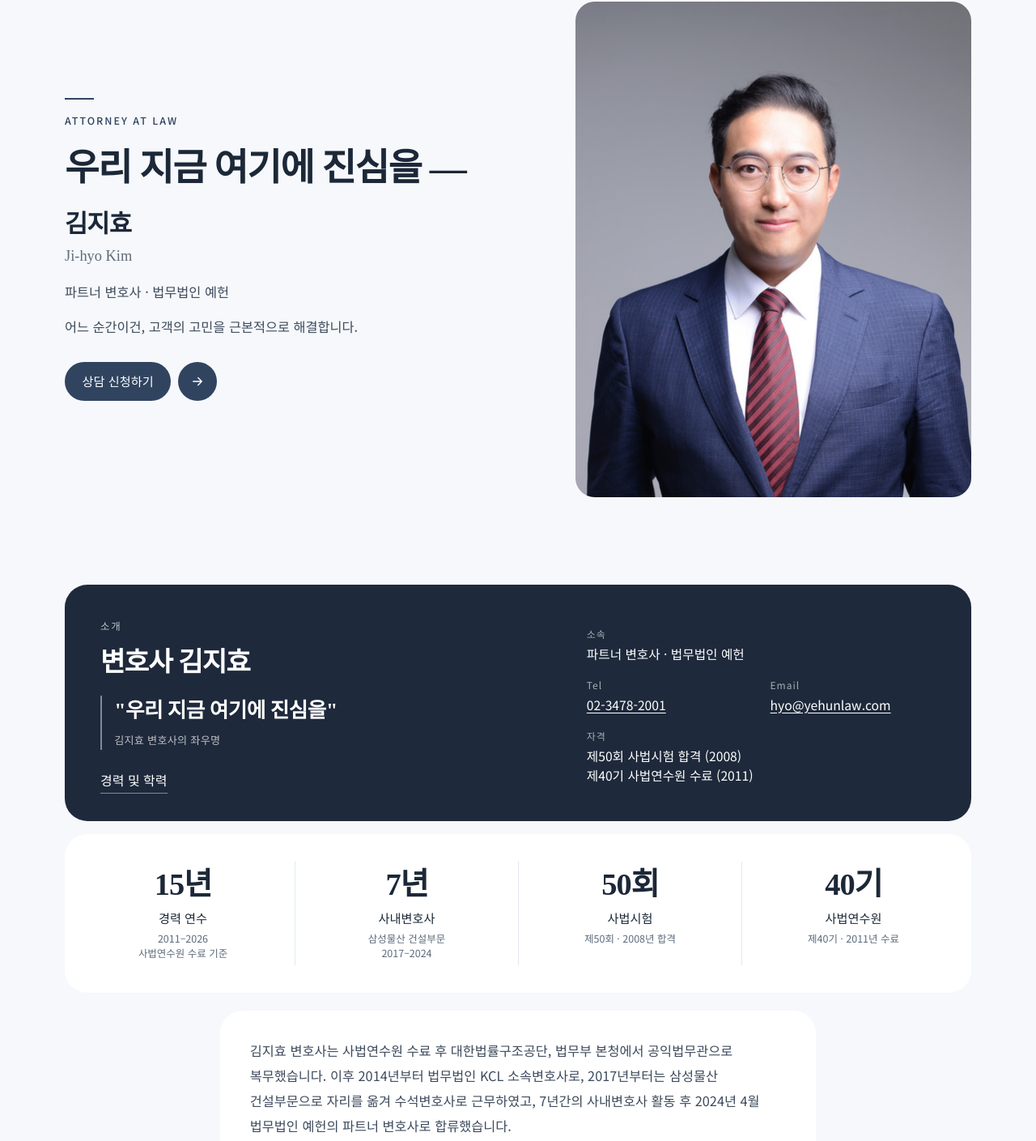
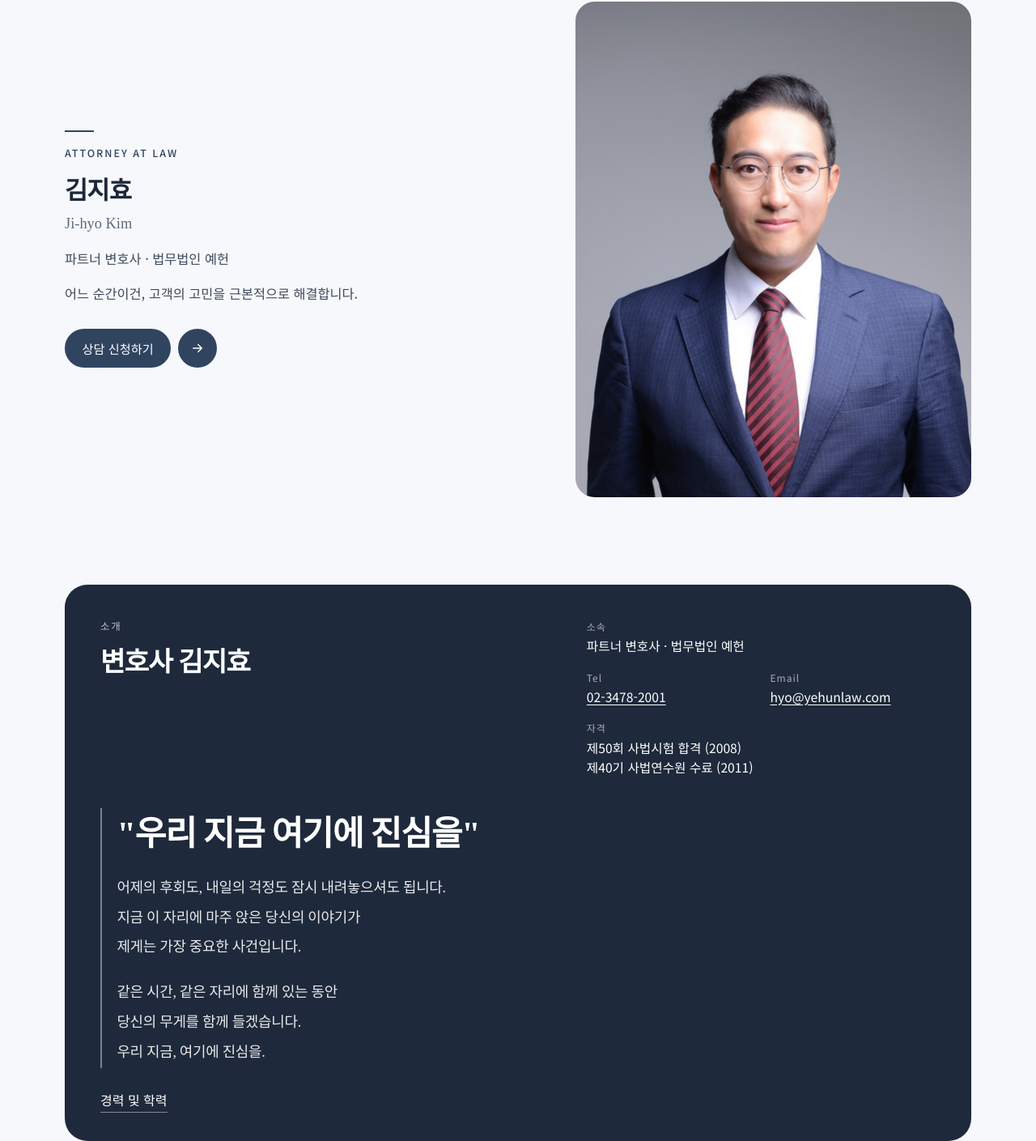
Before and after one commit to hyotime/hyotime.com, a plain HTML site: page index.html in a window 1280 px wide. Shown: the part 183-1592 px from the top of the page at 81% size. Drawn offline with Linux system fonts and the light colour scheme.

Commit message:
소개 칸에서만 좌우명을 강조
첫 화면과 푸터의 좌우명을 빼고, 소개 칸에 좌우명과 그 아래 시를 넣는다.

```diff
--- a/index.html
+++ b/index.html
@@ -356,18 +356,8 @@
     margin-bottom: 1rem;
   }
 
-  .hero-motto {
-    font-family: var(--serif);
-    font-weight: 600;
-    font-size: clamp(2.15rem, 3.6vw, 3.35rem);
-    line-height: 1.35;
-    letter-spacing: -0.03em;
-    color: var(--ink);
-    text-wrap: balance;
-  }
-
   .hero h1 {
-    margin-top: 1.15rem;
+    margin-top: 0;
     font-family: var(--serif);
     font-weight: 600;
     font-size: clamp(1.7rem, 2.4vw, 2.35rem);
@@ -494,19 +484,21 @@
     display: grid;
     grid-template-columns: minmax(0, 1.12fr) minmax(0, 0.88fr);
     column-gap: 3.25rem;
-    align-items: center;
-  }
-
-  .about-lead { grid-column: 1; grid-row: 1; min-width: 0; }
-
-  .about-copy > .about-meta { grid-column: 2; grid-row: 1 / span 2; }
+    align-items: start;
+  }
+
+  .about-lead { display: contents; }
+
+  .about-heading { grid-column: 1; grid-row: 1; min-width: 0; align-self: start; }
+
+  .about-copy > .about-meta { grid-column: 2; grid-row: 1; align-self: start; }
 
   .about-copy > .text-link {
     grid-column: 1;
-    grid-row: 2;
+    grid-row: 3;
     align-self: start;
     justify-self: start;
-    margin-top: 1.45rem;
+    margin-top: 1.55rem;
   }
 
   .kicker {
@@ -527,28 +519,35 @@
   }
 
   .about-motto {
-    margin: 1.15rem 0 0;
-    padding-left: 0.95rem;
-    border-left: 2px solid rgba(255, 255, 255, 0.45);
-  }
-
-  .about-motto p {
+    grid-column: 1 / -1;
+    grid-row: 2;
+    margin: 2.35rem 0 0;
+    padding: 0.1rem 0 0.1rem 1.15rem;
+    border-left: 2px solid rgba(255, 255, 255, 0.42);
+  }
+
+  .about-motto-title {
     font-family: var(--serif);
     font-weight: 600;
-    font-size: clamp(1.35rem, 2vw, 1.7rem);
-    line-height: 1.45;
-    letter-spacing: -0.02em;
+    font-size: clamp(1.95rem, 3.3vw, 2.75rem);
+    line-height: 1.4;
+    letter-spacing: -0.03em;
     color: #fff;
-  }
-
-  .about-motto cite {
-    display: block;
-    margin-top: 0.45rem;
-    font-style: normal;
-    font-size: 0.82rem;
-    letter-spacing: 0.02em;
-    color: rgba(255, 255, 255, 0.7);
-  }
+    text-wrap: balance;
+  }
+
+  .about-verses { margin-top: 1.2rem; max-width: 40rem; }
+
+  .about-verses p {
+    font-family: var(--serif);
+    font-weight: 500;
+    font-size: clamp(1.02rem, 1.4vw, 1.14rem);
+    line-height: 2.05;
+    letter-spacing: -0.015em;
+    color: rgba(255, 255, 255, 0.9);
+  }
+
+  .about-verses p + p { margin-top: 1.2rem; }
 
   .about-meta {
     display: grid;
@@ -1103,6 +1102,12 @@
     .about-card { padding: 1.55rem 1.25rem 1.4rem; }
 
     .about-copy { display: block; }
+
+    .about-lead { display: block; }
+
+    .about-motto { margin-top: 1.35rem; padding-left: 0.95rem; }
+
+    .about-verses { max-width: none; }
 
     .about-meta { margin-top: 1.4rem; }
 
@@ -1205,7 +1210,6 @@
       <div>
         <div class="hero-rule" aria-hidden="true"></div>
         <p class="eyebrow">Attorney at Law</p>
-        <p class="hero-motto">우리 지금 여기에 진심을 —</p>
         <h1 id="hero-name">김지효</h1>
         <p class="hero-roman">Ji-hyo Kim</p>
         <p class="hero-role">파트너 변호사 · 법무법인 예헌</p>
@@ -1230,11 +1234,16 @@
       <article class="about-card">
         <div class="about-copy">
           <div class="about-lead">
-            <p class="kicker">소개</p>
-            <h2 id="about-title">변호사 김지효</h2>
+            <div class="about-heading">
+              <p class="kicker">소개</p>
+              <h2 id="about-title">변호사 김지효</h2>
+            </div>
             <blockquote class="about-motto">
-              <p>"우리 지금 여기에 진심을"</p>
-              <cite>김지효 변호사의 좌우명</cite>
+              <p class="about-motto-title">"우리 지금 여기에 진심을"</p>
+              <div class="about-verses">
+                <p>어제의 후회도, 내일의 걱정도 잠시 내려놓으셔도 됩니다.<br>지금 이 자리에 마주 앉은 당신의 이야기가<br>제게는 가장 중요한 사건입니다.</p>
+                <p>같은 시간, 같은 자리에 함께 있는 동안<br>당신의 무게를 함께 들겠습니다.<br>우리 지금, 여기에 진심을.</p>
+              </div>
             </blockquote>
           </div>
           <dl class="about-meta">
@@ -1598,7 +1607,7 @@
       <div class="footer-grid">
         <div>
           <p class="footer-brand">김지효</p>
-          <p>파트너 변호사 · 법무법인 예헌<br>우리 지금 여기에 진심을</p>
+          <p>파트너 변호사 · 법무법인 예헌</p>
         </div>
         <div>
           <h2>바로가기</h2>
```
